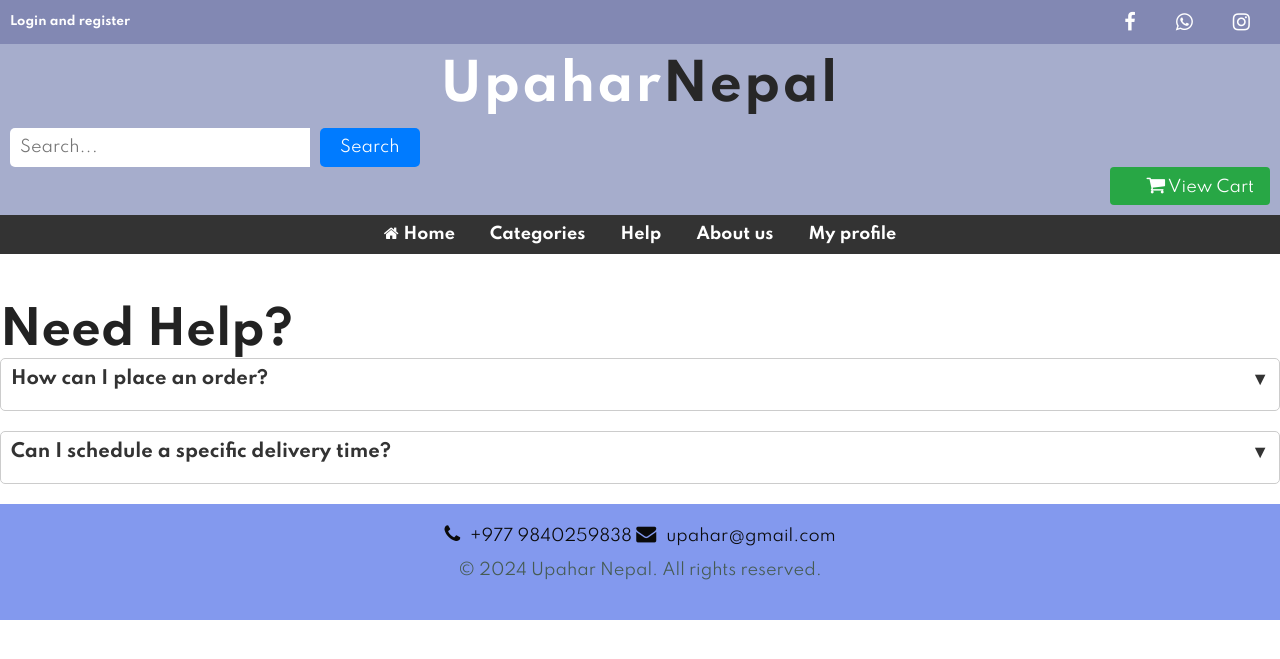
After one commit to amanstha19/gharkosathi, a Django app: page /help/ in a window 1280 px wide. The commit adds this page. Shown: the top 659 px of the page. Run offline with Django 4.2, Linux system fonts and the light colour scheme.

Commit message:
added help

```diff
--- a/E_shop/urls.py
+++ b/E_shop/urls.py
@@ -24,6 +24,7 @@ urlpatterns = [
     path('cart/add/<int:product_id>/', views.cart_add, name='cart_add'),
     path('userprofile/', views.userprofile,name='userprofile'),
     path('checkout/', views.checkout, name='checkout'),
+    path('help/', views.help_page, name='help'),
 ]
 
 if settings.DEBUG:
--- a/E_shop/views.py
+++ b/E_shop/views.py
@@ -97,6 +97,9 @@ def user_login(request):
             return redirect('home')
         else:
             return render(request, 'register/auth.html', {'error_message': 'Invalid login credentials'})
+
+def help_page(request):
+    return render(request, 'main/help.html')
 
 
 def user_logout(request):
--- a/templates/main/base.html
+++ b/templates/main/base.html
@@ -54,7 +54,7 @@
             <ul>
                 <li><a href="{% url 'index' %}"><i class="fa fa-home"></i>Home </a></li>
                 <li><a href="{% url 'product' %}"><i class=""></i> Categories</a></li>
-                <li><a href=""><i class=""></i>Help</a></li>
+                <li><a href="{% url 'help' %}"><i class=""></i>Help</a></li>
                 <li><a href=""><i class=""></i>About us </a></li>
                 <li><a href="{% url 'userprofile' %}"><i class=""></i> My profile</a></li>
             </ul>
--- /dev/null
+++ b/templates/main/help.html
@@ -0,0 +1,89 @@
+{% extends 'main/base.html' %}
+
+{% block content %}
+
+{% load static %}
+
+<style>
+    .help-section {
+        margin-top: 50px;
+    }
+
+    .faq {
+        display: flex;
+        flex-direction: column;
+    }
+
+    .question {
+        margin-bottom: 20px;
+        border: 1px solid #ccc;
+        border-radius: 5px;
+        padding: 10px;
+        position: relative;
+    }
+
+    .question h3 {
+        cursor: pointer;
+        font-size: 18px;
+        color: #333;
+        margin-bottom: 10px;
+    }
+
+    .question h3::after {
+        content: "\25BC"; /* Down arrow character */
+        float: right;
+    }
+
+    .answer {
+        display: none;
+        font-size: 16px;
+        color: #666;
+    }
+
+    .answer.active {
+        display: block;
+    }
+
+    .answer p {
+        margin-top: 5px;
+    }
+
+    .question.active .answer {
+        display: block;
+    }
+</style>
+
+<div class="help-section">
+    <h2>Need Help?</h2>
+    <div class="faq">
+        <div class="question">
+            <h3>How can I place an order?</h3>
+            <div class="answer">
+                <p>To place an order, simply browse our collection of gifts, select the item you want, and proceed to checkout. Follow the prompts to enter your delivery details and payment information.</p>
+            </div>
+        </div>
+        <div class="question">
+            <h3>Can I schedule a specific delivery time?</h3>
+            <div class="answer">
+                <p>Yes, during the checkout process, you can specify a preferred delivery date and time. We'll do our best to accommodate your request, but please note that delivery slots may be subject to availability.</p>
+            </div>
+        </div>
+        <!-- Add more FAQs as needed -->
+    </div>
+</div>
+
+<script>
+    document.addEventListener('DOMContentLoaded', function() {
+        const questions = document.querySelectorAll('.question');
+
+        questions.forEach(function(question) {
+            const answer = question.querySelector('.answer');
+
+            question.addEventListener('click', function() {
+                question.classList.toggle('active');
+                answer.classList.toggle('active');
+            });
+        });
+    });
+</script>
+{% endblock %}
--- a/templates/main/index.html
+++ b/templates/main/index.html
@@ -9,7 +9,7 @@
     <div class="container-xl">
         <div class="section-tile row">
             <div class="col-md-10 text-center mx-auto">
-                <h2>Featured Products</h2>
+                <h2 style="font-family: 'Arial', sans-serif; color: #333;">UpaharNepal</h2> <!-- Updated font and color -->
                 <div> </div>
             </div>
         </div>
@@ -42,7 +42,7 @@
                                 <div class="col-md-6">
                                     <form class="add-to-cart-form" data-product-id="{{ prod.id }}">
                                         {% csrf_token %}
-                                        <button type="button" class="add-to-cart btn fw-bold w-100 btn-outline-danger">Whishlist</button>
+                                        <button type="button" class="add-to-cart btn fw-bold w-100 btn-outline-danger">Wishlist</button>
                                     </form>
                                 </div>
                             </div>
```
Also changed, not shown: static/css/style.css (+63 -0 lines), templates/main/detail.html (added, +45 -0 lines), static/images/star.png (added).
